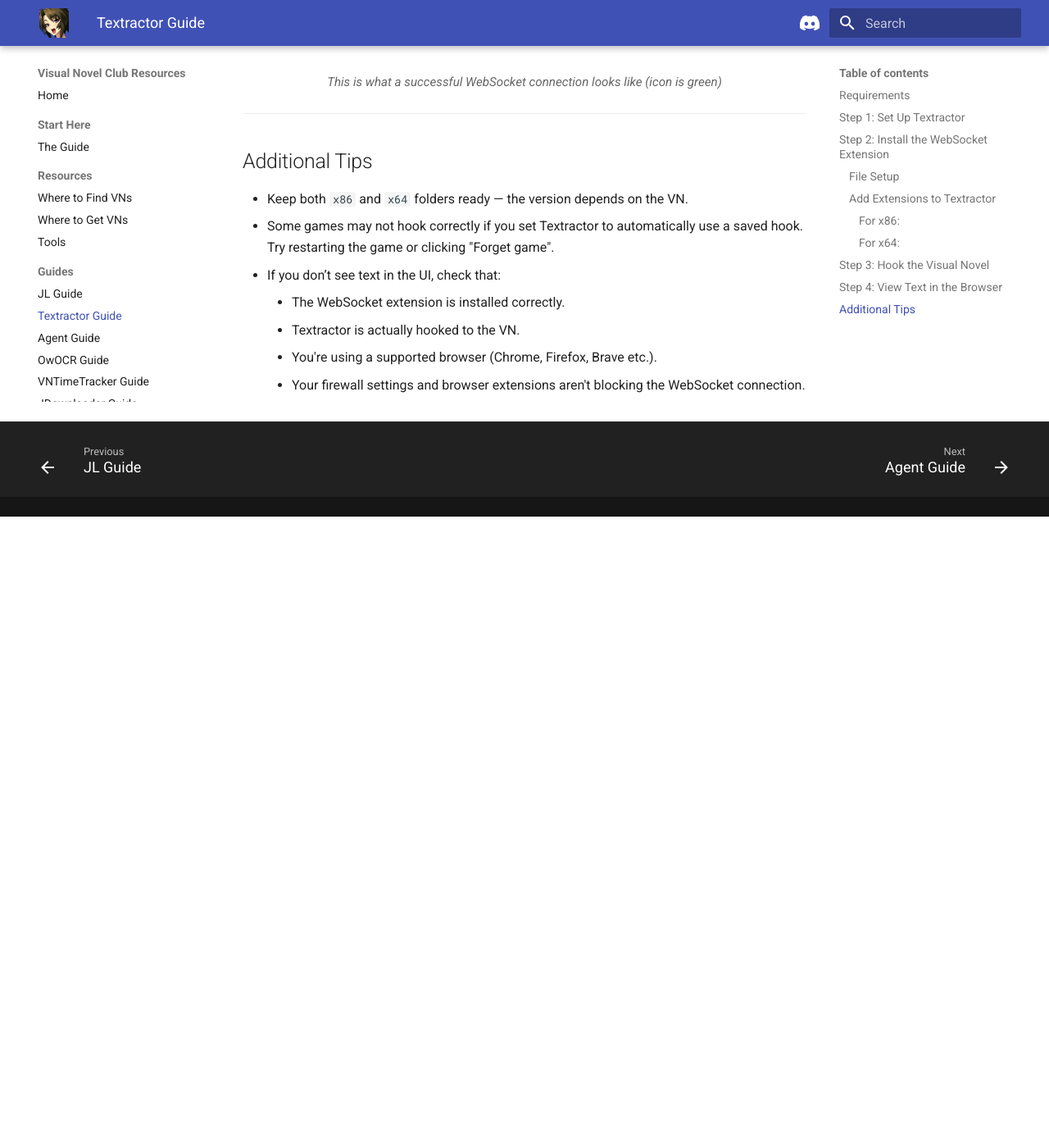
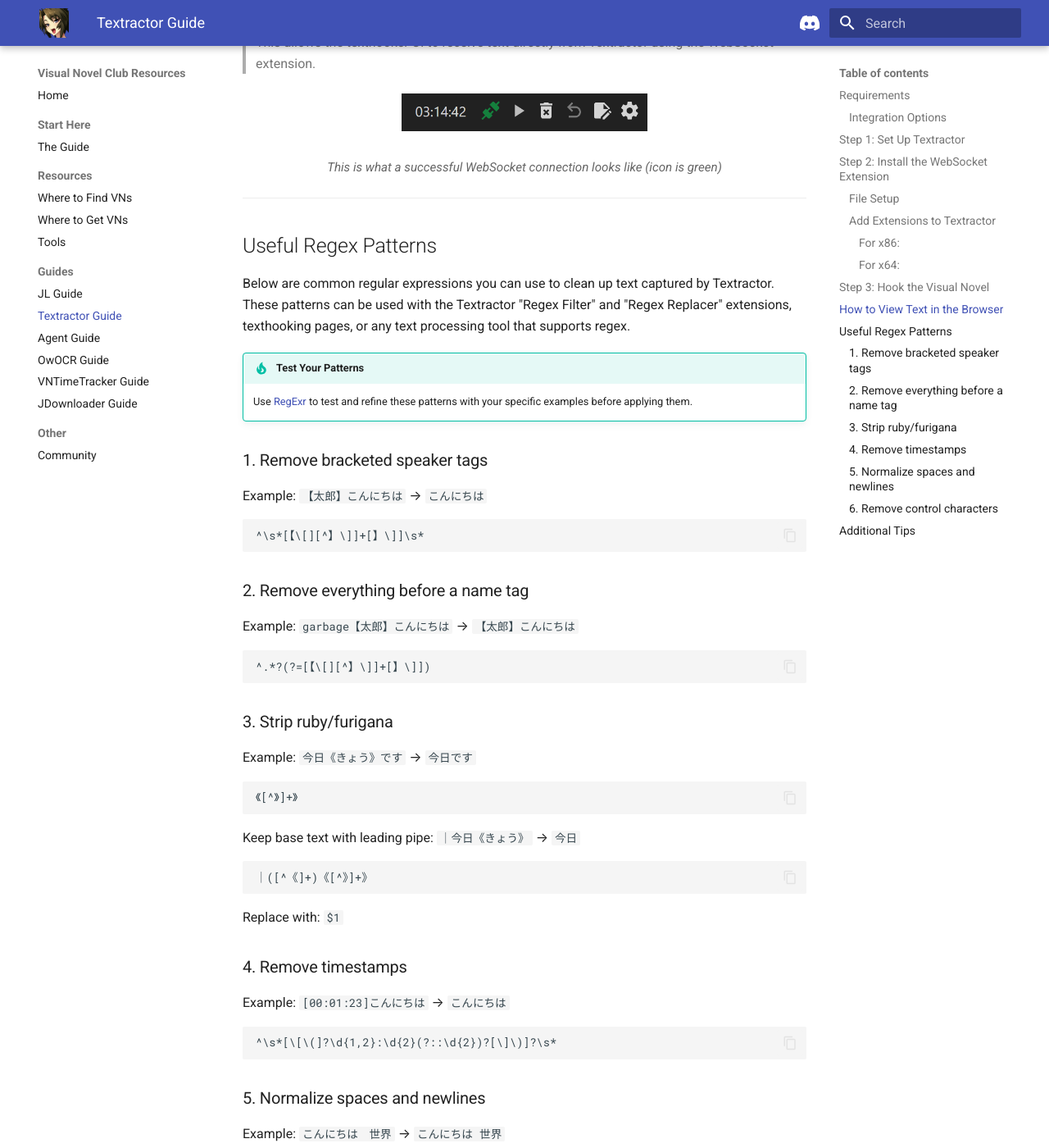
Before and after one commit to drinosaret/vn-club-resources, an MkDocs documentation site: the page built from docs/textractor-guide.md, in a window 1280 px wide and 1400 px high, scrolled down 3340 px. Shown: the whole window at 82% size. Built offline with MkDocs 1.6.1 and Material for MkDocs 9.7.7, drawn with Linux system fonts in a browser that asks for light colours; before the commit the page ends 3970 px from its top, so only the background shows below that; some of the changed text lies outside the part shown.

Commit message:
Update textractor guide, JL guide

````diff
--- a/docs/textractor-guide.md
+++ b/docs/textractor-guide.md
@@ -8,7 +8,10 @@
 
 - [Textractor (Chenx221's fork)](https://github.com/Chenx221/Textractor)
 - [WebSocket Extension (kuroahna)](https://github.com/kuroahna/textractor_websocket)
+
+### Integration Options
 - [Texthooker UI (Renji-XD)](https://renji-xd.github.io/texthooker-ui/)
+- [JL](jl-guide.md)
 
 ---
 
@@ -74,7 +77,7 @@
 
 ---
 
-## Step 4: View Text in the Browser
+## How to View Text in the Browser
 
 1. Open [Renji-XD’s Texthooker UI](https://renji-xd.github.io/texthooker-ui/) in your browser. If the WebSocket is working, the colored icon in the top right should be green. If it's still red, trying clicking on it to reconnect.
 2. Click the **Start** button in the top-right corner. (Or enable "Allow new Line during Pause" and "Autostart Timer by Line during Pause" in the settings.)
@@ -90,6 +93,82 @@
 
 ---
 
+## Useful Regex Patterns
+
+Below are common regular expressions you can use to clean up text captured by Textractor. These patterns can be used with the Textractor "Regex Filter" and "Regex Replacer" extensions, texthooking pages, or any text processing tool that supports regex.
+
+!!! tip "Test Your Patterns"
+    Use [RegExr](https://regexr.com/) to test and refine these patterns with your specific examples before applying them.
+
+### 1. Remove bracketed speaker tags
+
+Example: `【太郎】こんにちは` → `こんにちは`
+
+```regex
+^\s*[【\[][^】\]]+[】\]]\s*
+```
+
+### 2. Remove everything before a name tag
+
+Example: `garbage【太郎】こんにちは` → `【太郎】こんにちは`
+
+```regex
+^.*?(?=[【\[][^】\]]+[】\]])
+```
+
+### 3. Strip ruby/furigana
+
+Example: `今日《きょう》です` → `今日です`
+
+```regex
+《[^》]+》
+```
+
+Keep base text with leading pipe: `｜今日《きょう》` → `今日`
+```regex
+｜([^《]+)《[^》]+》
+```
+Replace with: `$1`
+
+
+### 4. Remove timestamps
+
+Example: `[00:01:23]こんにちは` → `こんにちは`
+
+```regex
+^\s*[\[\(]?\d{1,2}:\d{2}(?::\d{2})?[\]\)]?\s*
+```
+
+### 5. Normalize spaces and newlines
+
+Example: `こんにちは　世界` → `こんにちは 世界`
+
+```regex
+\u3000
+```
+Replace with: ` ` (single space)
+
+Collapse repeated newlines:
+```regex
+\n{2,}
+```
+Replace with: `\n\n`
+
+### 6. Remove control characters
+
+Example: Remove invisible control characters
+
+```regex
+[\x00-\x1F\x7F]+
+```
+
+!!! warning "Edge Cases"
+    - Names that include punctuation (will be matched by the simple name patterns)
+    - Games using non-standard brackets or custom markup
+    - Make sure to test patterns on sample text before you continue reading
+
+---
+
 ## Additional Tips
 
 - Keep both `x86` and `x64` folders ready — the version depends on the VN.
````
Also changed, not shown: docs/jl-guide.md (+4 -2 lines).
